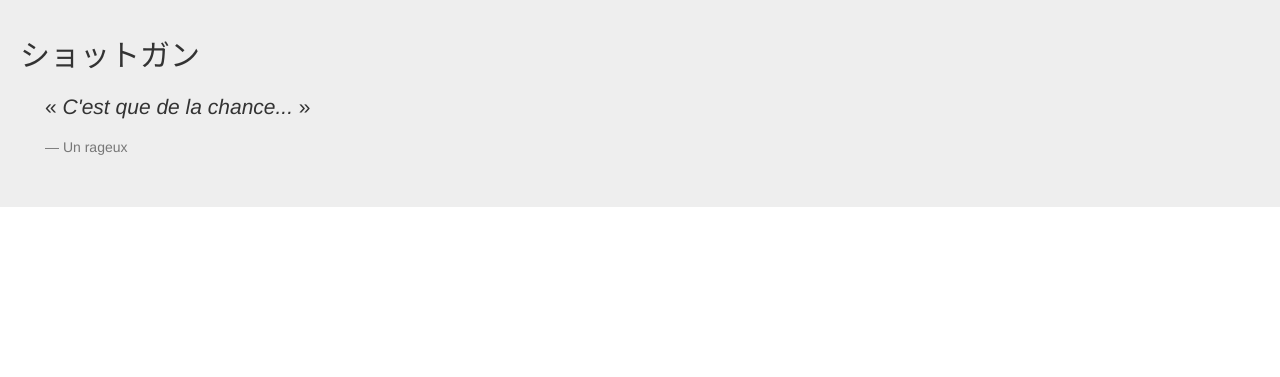
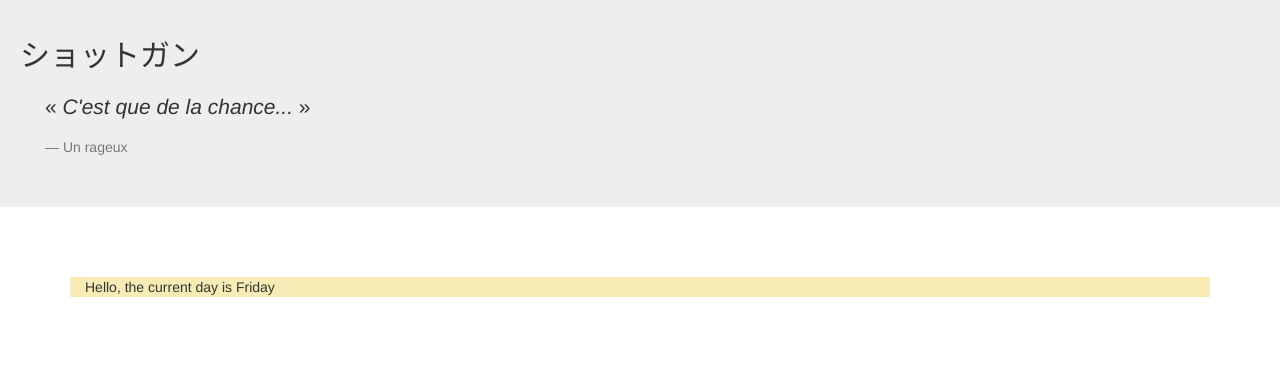
Before and after one commit to Mrktn/shotgun.bin, a PHP site: page / in a window 1280 px wide. Shown: the part 73-450 px from the top of the page. Run offline with PHP 8.4, Linux system fonts and the light colour scheme.

Commit message:
Affichage de la date

```diff
--- a/index.php
+++ b/index.php
@@ -55,7 +55,7 @@
             </blockquote>
         </div>
         <div class="container-fluid" style="background-color: #f7ecb5; margin: 70px">
-
+               Hello, the current day is <?php echo date("l"); ?>
         </div>
 
 
```
